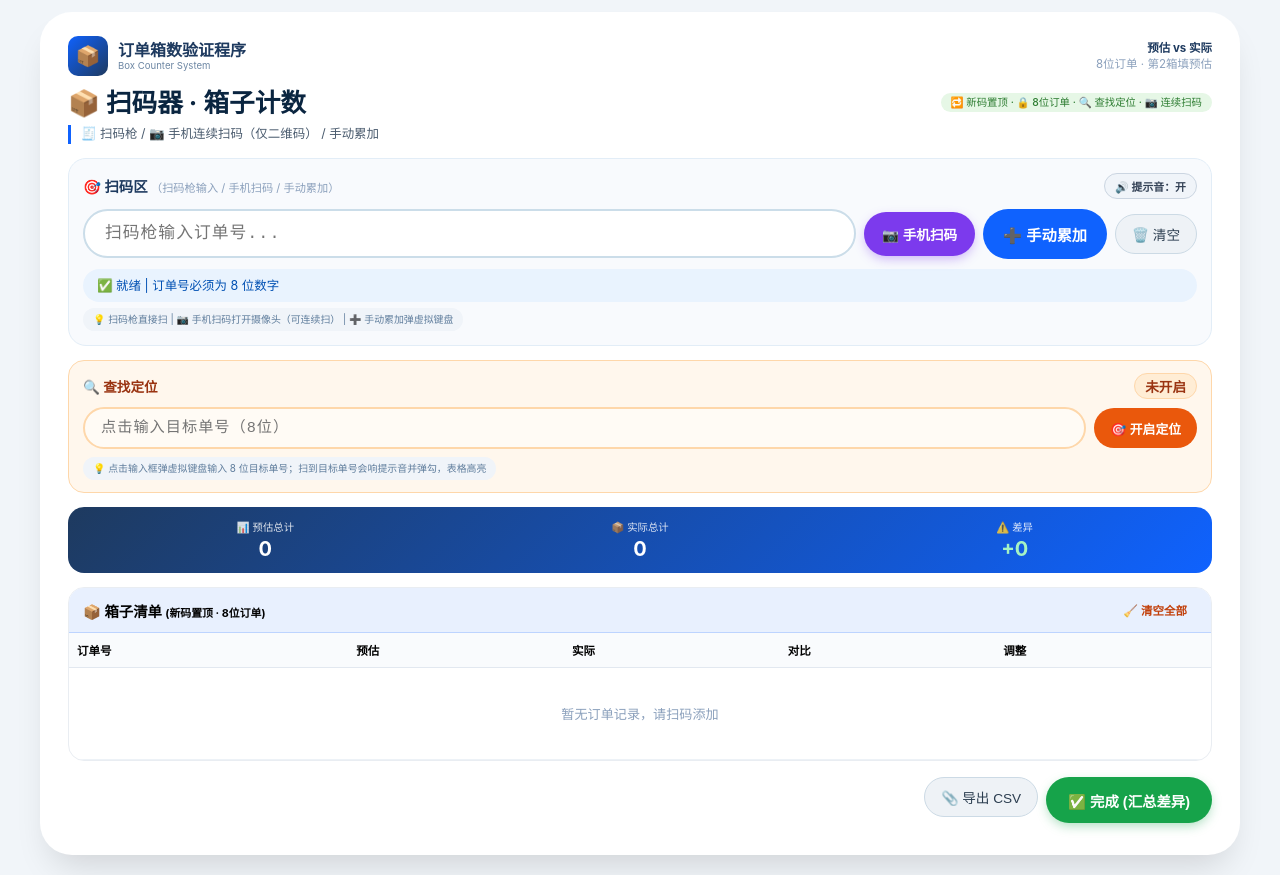
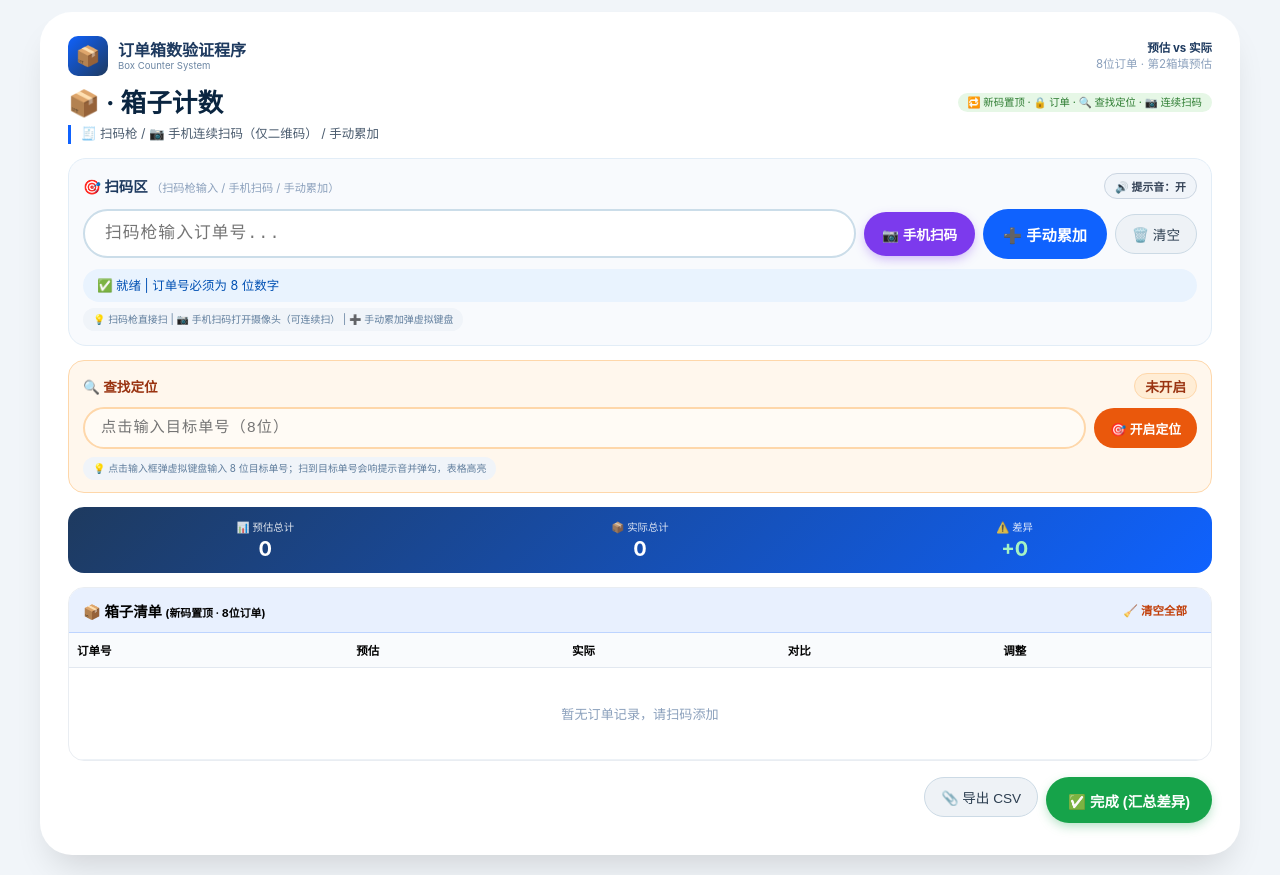
Before and after one commit to rchen0012/teste-dafu-shop, a plain HTML site: page index.html in a window 1280 px wide. Drawn offline with Linux system fonts and the light colour scheme.

Commit message:
Update index.html

```diff
--- a/index.html
+++ b/index.html
@@ -387,8 +387,8 @@
         </div>
 
         <h1>
-            📦 扫码器 · 箱子计数
-            <span class="badge">🔁 新码置顶 · 🔒 8位订单 · 🔍 查找定位 · 📷 连续扫码</span>
+            📦 · 箱子计数
+            <span class="badge">🔁 新码置顶 · 🔒 订单 · 🔍 查找定位 · 📷 连续扫码</span>
         </h1>
         <div class="sub">
             🧾 扫码枪 / 📷 手机连续扫码（仅二维码） / 手动累加
```
